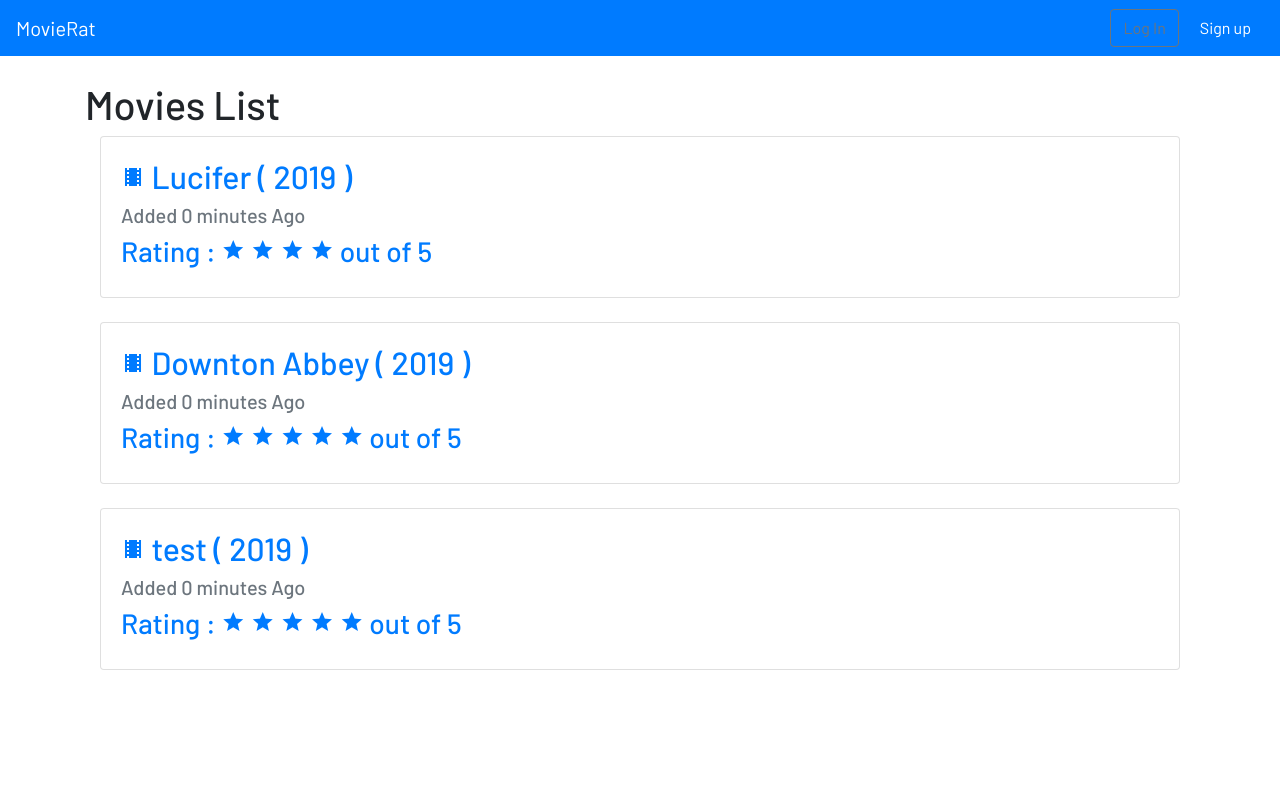
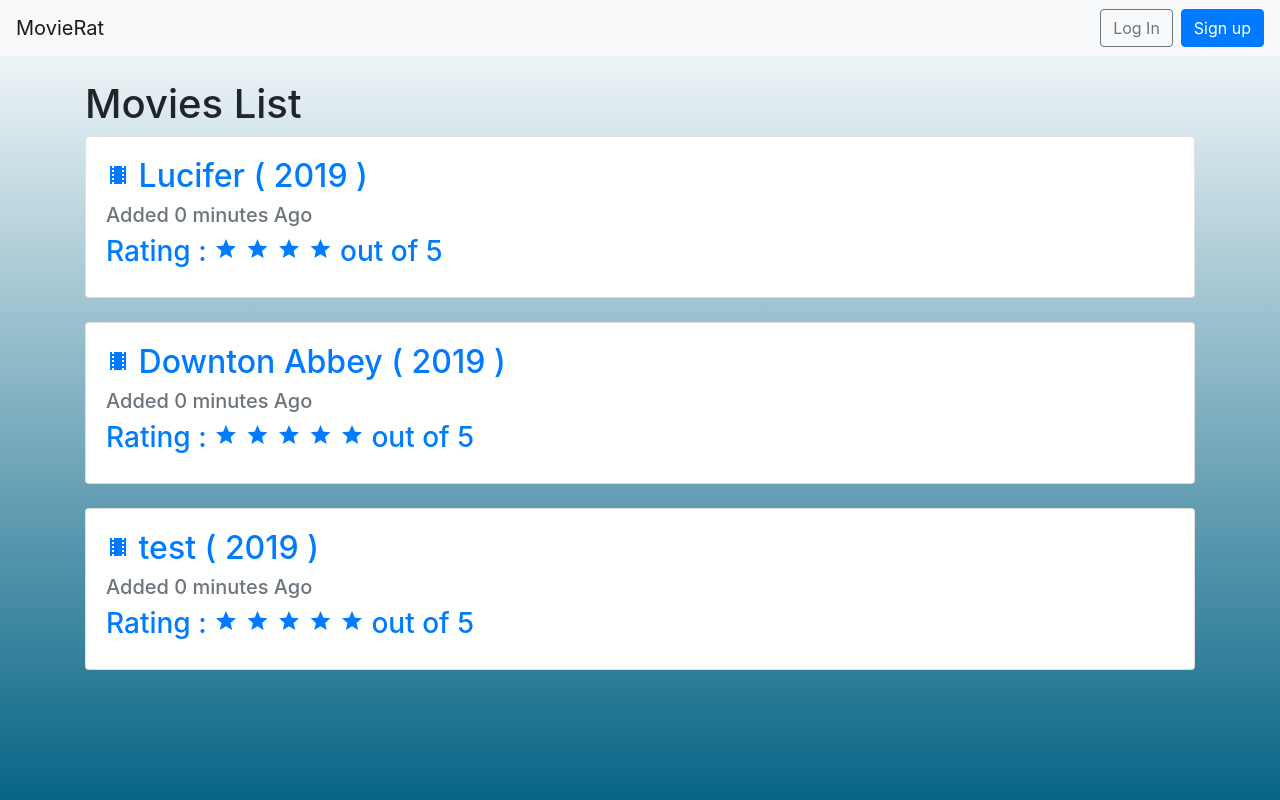
Before and after one commit to cmkishores/movie_review, a Django app: page /reviews/ in a window 1280 px wide. Run offline with Django 3.2, Linux system fonts and the light colour scheme; data comes from the database, SQL or seed files in the repository; some libraries are stand-ins or nearby versions.

Commit message:
Added some changes to colors and gradients

```diff
--- a/static/css/base.css
+++ b/static/css/base.css
@@ -1,4 +1,17 @@
 body {
 
-	font-family: 'Barlow'
+	font-family: 'Barlow';
+	background: linear-gradient(to top, #076585, #fff);
+	height: 100%;
+    margin: 0;
+    background-repeat: no-repeat;
+    background-attachment: fixed;
+
 }
+
+.card-body h2 {
+	font-color:#D84315;
+}
+html {
+    height: 100%;
+}
--- a/templates/base.html
+++ b/templates/base.html
@@ -5,18 +5,19 @@
 	<meta charset="utf-8">
     <meta name="viewport" content="width=device-width, \\
     initial-scale=1, shrink-to-fit=no">
+    <link rel="stylesheet" href="{% static 'css/base.css' %}">
+
     <link href="https://fonts.googleapis.com/icon?family=Material+Icons"
       rel="stylesheet">
       <link href="https://fonts.googleapis.com/css?family=Barlow:100,200i,300i,400,400i,500,500i,700,700i,900,900i&display=swap" rel="stylesheet">
 
     <link rel="stylesheet" href="https://stackpath.bootstrapcdn.com/bootstrap/4.3.1/css/bootstrap.min.css" integrity="sha384-ggOyR0iXCbMQv3Xipma34MD+dH/1fQ784/j6cY/iJTQUOhcWr7x9JvoRxT2MZw1T" crossorigin="anonymous">
-    <link rel="stylesheet" href="{% static 'css/base.css' %}">
 
 	<title>{% block title %} {% endblock title %} </title>
 </head>
 <body class="carousel">
 
-		<nav class="navbar navbar-expand-md navbar-dark bg-primary mb-4">
+		<nav class="navbar navbar-expand-md navbar-light bg-light mb-4">
       <a class="navbar-brand" href="{% url 'home' %}"> MovieRat </a>
       <button class="navbar-toggler" type="button" data-toggle="collapse"\\
       data-target="#navbarCollapse" aria-controls="navbarCollapse"\\
--- a/templates/home.html
+++ b/templates/home.html
@@ -9,7 +9,7 @@
 
 {% block body %}
 <h1>Movies List</h1>
-  <div class="container">
+
     <ul class="list-inline" >
 
 
@@ -18,7 +18,7 @@
                 <div class="card" style="box-sizing:400px" >
                 <div class="card-body">
                   <li class="list-inline-item">
-                    <h2> <i class="material-icons">theaters</i> {{ element.movie_name }} ( {{ element.release_year }} ) </h2>
+                    <h2 > <i class="material-icons">theaters</i> {{ element.movie_name }} ( {{ element.release_year }} ) </h2>
                     <h5 class="text-muted" > Added {{ element.created_at|timesince }} Ago</h5>
                     <h3> Rating : {% for element in element.rating %} <i class="material-icons">star</i> {% endfor %} out of 5</h3>
                   </li>
@@ -31,7 +31,7 @@
   </div>
         {% if request.user.is_authenticated %}
         <div class="col-md-4 mt-5 text-center">
-          <a class = "btn btn-outline-primary " href="{% url 'addreview' %}">Add a Review!</a>
+          <a class = "btn btn-outline-light " href="{% url 'addreview' %}">Add a Review!</a>
           {% endif %}
         </div>
 
```
